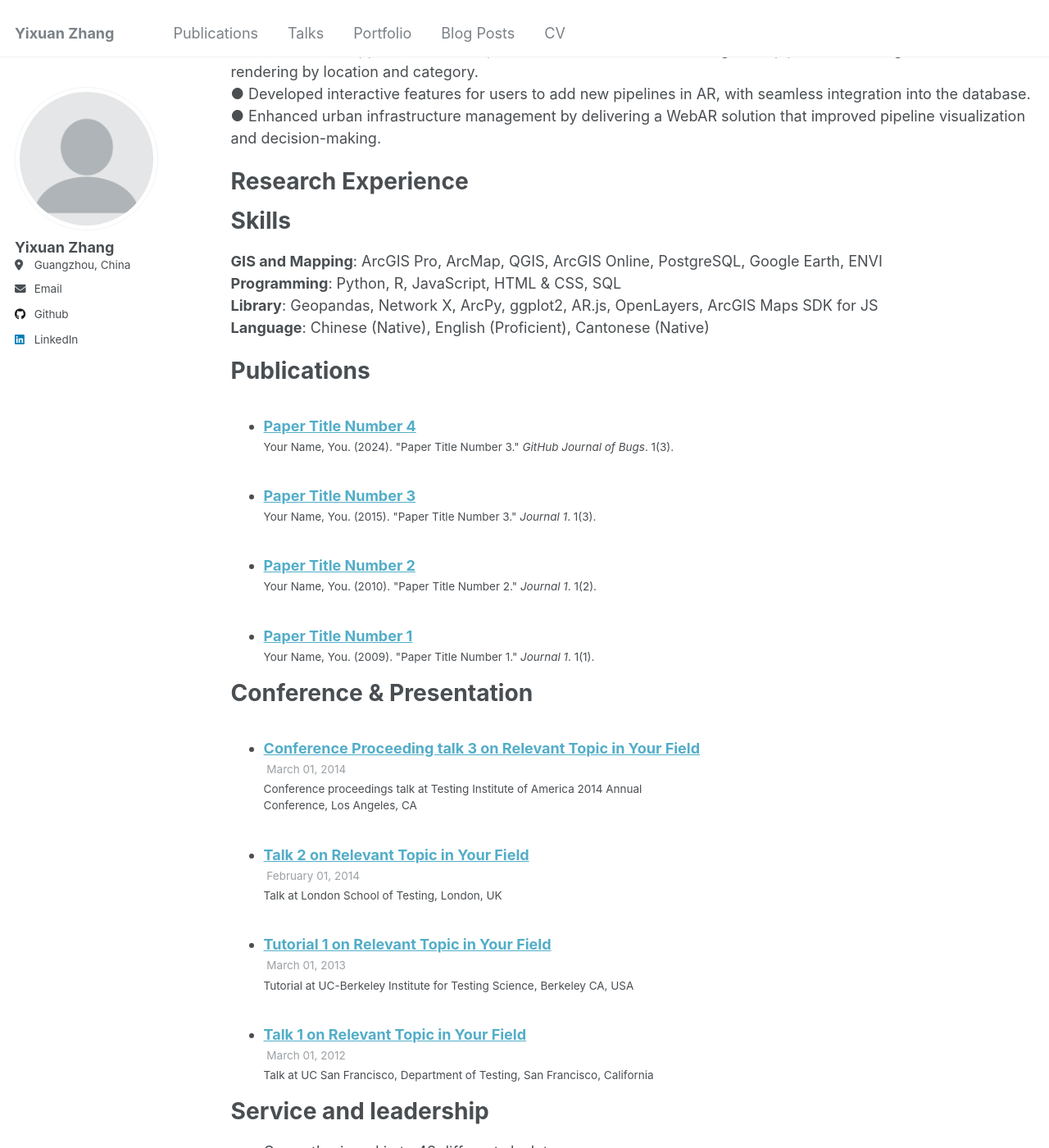
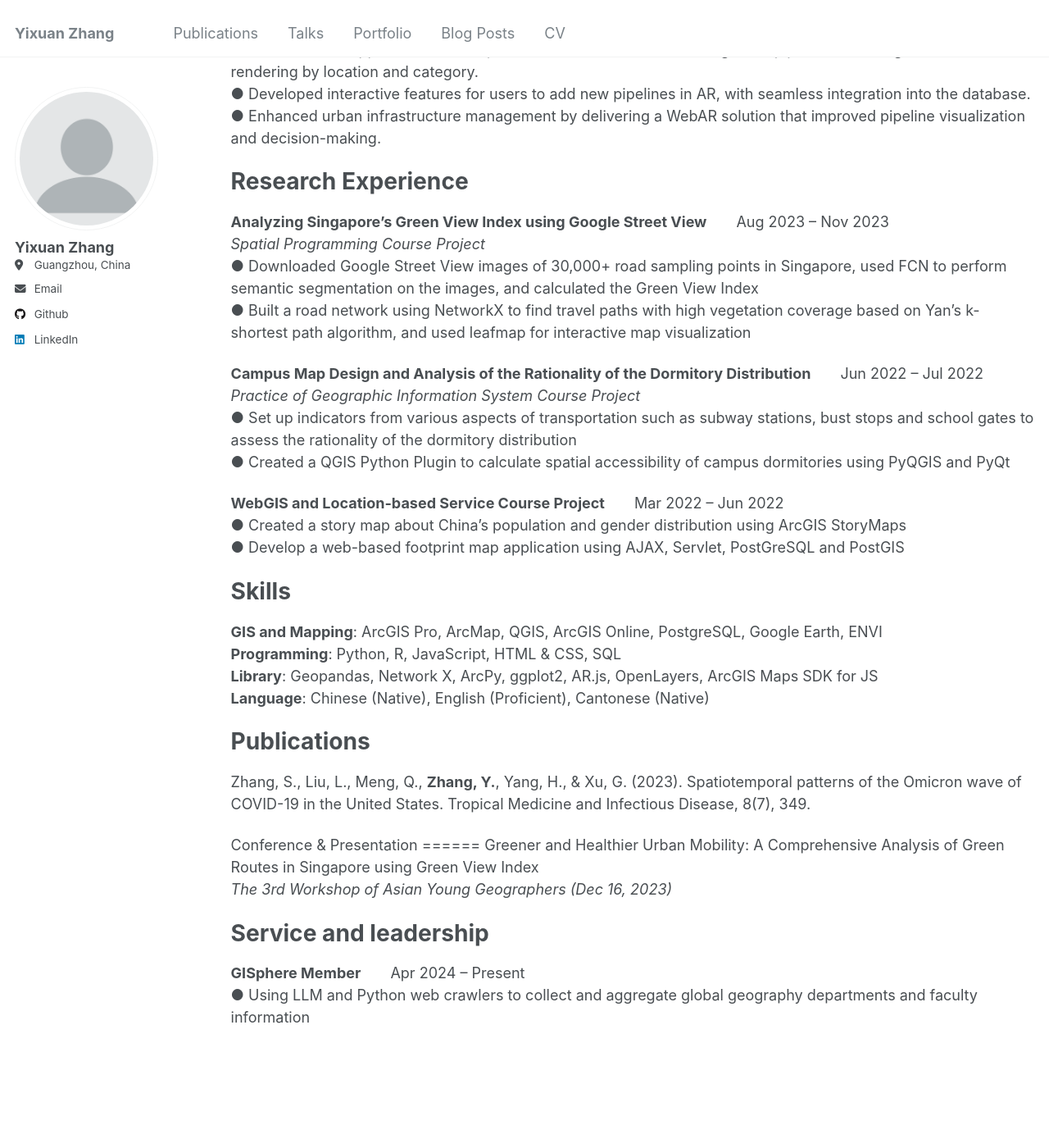
Before and after one commit to yixuanxyz/yixuanxyz.github.io, a Jekyll site: the page built from _pages/cv.md, in a window 1280 px wide and 1400 px high, scrolled down 387 px. Shown: the whole window at 82% size. Built offline with Jekyll 4.4.1, drawn with Linux system fonts in a browser that asks for light colours; some of the changed text lies outside the part shown.

Commit message:
update cv

```diff
--- a/_pages/cv.md
+++ b/_pages/cv.md
@@ -26,7 +26,19 @@ __WebGIS Developer Intern__, Guangzhou Urban Planning Survey & Design Institute
 
 Research Experience
 ======
+__Analyzing Singapore’s Green View Index using Google Street View__&emsp;&emsp;Aug 2023 – Nov 2023<br>
+*Spatial Programming Course Project* <br>
+● Downloaded Google Street View images of 30,000+ road sampling points in Singapore, used FCN to perform semantic segmentation on the images, and calculated the Green View Index<br>
+● Built a road network using NetworkX to find travel paths with high vegetation coverage based on Yan’s k-shortest path algorithm, and used leafmap for interactive map visualization<br>
 
+__Campus Map Design and Analysis of the Rationality of the Dormitory Distribution__&emsp;&emsp;Jun 2022 – Jul 2022<br>
+*Practice of Geographic Information System Course Project*<br>
+● Set up indicators from various aspects of transportation such as subway stations, bust stops and school gates to assess the rationality of the dormitory distribution<br>
+● Created a QGIS Python Plugin to calculate spatial accessibility of campus dormitories using PyQGIS and PyQt
+
+__WebGIS and Location-based Service Course Project__&emsp;&emsp;Mar 2022 – Jun 2022<br>
+● Created a story map about China’s population and gender distribution using ArcGIS StoryMaps<br>
+● Develop a web-based footprint map application using AJAX, Servlet, PostGreSQL and PostGIS
 
 Skills
 ======
@@ -38,15 +50,23 @@ __Language__: Chinese (Native), English (Proficient), Cantonese (Native)
 
 Publications
 ======
+Zhang, S., Liu, L., Meng, Q., __Zhang, Y.__, Yang, H., & Xu, G. (2023). Spatiotemporal patterns of the Omicron wave of COVID-19 in the United States. Tropical Medicine and Infectious Disease, 8(7), 349.
+
+<!--
   <ul>{% for post in site.publications reversed %}
     {% include archive-single-cv.html %}
   {% endfor %}</ul>
-
+-->
 Conference & Presentation
 ======
+Greener and Healthier Urban Mobility: A Comprehensive Analysis of Green Routes in Singapore using Green View Index<br>
+*The 3rd Workshop of Asian Young Geographers (Dec 16, 2023)*
+
+<!--
   <ul>{% for post in site.talks reversed %}
     {% include archive-single-talk-cv.html  %}
   {% endfor %}</ul>
+-->
 
 <!--
 Teaching
@@ -58,4 +78,5 @@ Teaching
 
 Service and leadership
 ======
-* Currently signed in to 43 different slack teams
+__GISphere Member__&emsp;&emsp;Apr 2024 – Present<br>
+● Using LLM and Python web crawlers to collect and aggregate global geography departments and faculty information
--- a/_publications/2009-10-01-paper-title-number-1.md
+++ /dev/null
@@ -1,14 +0,0 @@
----
-title: "Paper Title Number 1"
-collection: publications
-category: manuscripts
-permalink: /publication/2009-10-01-paper-title-number-1
-excerpt: 'This paper is about the number 1. The number 2 is left for future work.'
-date: 2009-10-01
-venue: 'Journal 1'
-slidesurl: 'http://academicpages.github.io/files/slides1.pdf'
-paperurl: 'http://academicpages.github.io/files/paper1.pdf'
-citation: 'Your Name, You. (2009). &quot;Paper Title Number 1.&quot; <i>Journal 1</i>. 1(1).'
----
-
-The contents above will be part of a list of publications, if the user clicks the link for the publication than the contents of section will be rendered as a full page, allowing you to provide more information about the paper for the reader. When publications are displayed as a single page, the contents of the above "citation" field will automatically be included below this section in a smaller font.
--- a/_publications/2010-10-01-paper-title-number-2.md
+++ /dev/null
@@ -1,14 +0,0 @@
----
-title: "Paper Title Number 2"
-collection: publications
-category: manuscripts
-permalink: /publication/2010-10-01-paper-title-number-2
-excerpt: 'This paper is about the number 2. The number 3 is left for future work.'
-date: 2010-10-01
-venue: 'Journal 1'
-slidesurl: 'http://academicpages.github.io/files/slides2.pdf'
-paperurl: 'http://academicpages.github.io/files/paper2.pdf'
-citation: 'Your Name, You. (2010). &quot;Paper Title Number 2.&quot; <i>Journal 1</i>. 1(2).'
----
-
-The contents above will be part of a list of publications, if the user clicks the link for the publication than the contents of section will be rendered as a full page, allowing you to provide more information about the paper for the reader. When publications are displayed as a single page, the contents of the above "citation" field will automatically be included below this section in a smaller font.
--- a/_publications/2015-10-01-paper-title-number-3.md
+++ /dev/null
@@ -1,14 +0,0 @@
----
-title: "Paper Title Number 3"
-collection: publications
-category: manuscripts
-permalink: /publication/2015-10-01-paper-title-number-3
-excerpt: 'This paper is about the number 3. The number 4 is left for future work.'
-date: 2015-10-01
-venue: 'Journal 1'
-slidesurl: 'http://academicpages.github.io/files/slides3.pdf'
-paperurl: 'http://academicpages.github.io/files/paper3.pdf'
-citation: 'Your Name, You. (2015). &quot;Paper Title Number 3.&quot; <i>Journal 1</i>. 1(3).'
----
-
-The contents above will be part of a list of publications, if the user clicks the link for the publication than the contents of section will be rendered as a full page, allowing you to provide more information about the paper for the reader. When publications are displayed as a single page, the contents of the above "citation" field will automatically be included below this section in a smaller font.
--- a/_publications/2024-02-17-paper-title-number-4.md
+++ /dev/null
@@ -1,13 +0,0 @@
----
-title: "Paper Title Number 4"
-collection: publications
-category: conferences
-permalink: /publication/2024-02-17-paper-title-number-4
-excerpt: 'This paper is about fixing template issue #693.'
-date: 2024-02-17
-venue: 'GitHub Journal of Bugs'
-paperurl: 'http://academicpages.github.io/files/paper3.pdf'
-citation: 'Your Name, You. (2024). &quot;Paper Title Number 3.&quot; <i>GitHub Journal of Bugs</i>. 1(3).'
----
-
-The contents above will be part of a list of publications, if the user clicks the link for the publication than the contents of section will be rendered as a full page, allowing you to provide more information about the paper for the reader. When publications are displayed as a single page, the contents of the above "citation" field will automatically be included below this section in a smaller font.
--- a/_talks/2012-03-01-talk-1.md
+++ /dev/null
@@ -1,11 +0,0 @@
----
-title: "Talk 1 on Relevant Topic in Your Field"
-collection: talks
-type: "Talk"
-permalink: /talks/2012-03-01-talk-1
-venue: "UC San Francisco, Department of Testing"
-date: 2012-03-01
-location: "San Francisco, California"
----
-
-This is a description of your talk, which is a markdown files that can be all markdown-ified like any other post. Yay markdown!
--- a/_talks/2013-03-01-tutorial-1.md
+++ /dev/null
@@ -1,13 +0,0 @@
----
-title: "Tutorial 1 on Relevant Topic in Your Field"
-collection: talks
-type: "Tutorial"
-permalink: /talks/2013-03-01-tutorial-1
-venue: "UC-Berkeley Institute for Testing Science"
-date: 2013-03-01
-location: "Berkeley CA, USA"
----
-
-[More information here](http://exampleurl.com)
-
-This is a description of your tutorial, note the different field in type. This is a markdown files that can be all markdown-ified like any other post. Yay markdown!
--- a/_talks/2014-02-01-talk-2.md
+++ /dev/null
@@ -1,13 +0,0 @@
----
-title: "Talk 2 on Relevant Topic in Your Field"
-collection: talks
-type: "Talk"
-permalink: /talks/2014-02-01-talk-2
-venue: "London School of Testing"
-date: 2014-02-01
-location: "London, UK"
----
-
-[More information here](http://example2.com)
-
-This is a description of your talk, which is a markdown files that can be all markdown-ified like any other post. Yay markdown!
--- a/_talks/2014-03-01-talk-3.md
+++ /dev/null
@@ -1,11 +0,0 @@
----
-title: "Conference Proceeding talk 3 on Relevant Topic in Your Field"
-collection: talks
-type: "Conference proceedings talk"
-permalink: /talks/2014-03-01-talk-3
-venue: "Testing Institute of America 2014 Annual Conference"
-date: 2014-03-01
-location: "Los Angeles, CA"
----
-
-This is a description of your conference proceedings talk, note the different field in type. You can put anything in this field.
```
Also changed, not shown: _publications/2023-06-30-Spatiotemporal-patterns.md (added, +15 -0 lines), _talks/2023-12-16-Greener-and-Healthier.md (added, +11 -0 lines).
